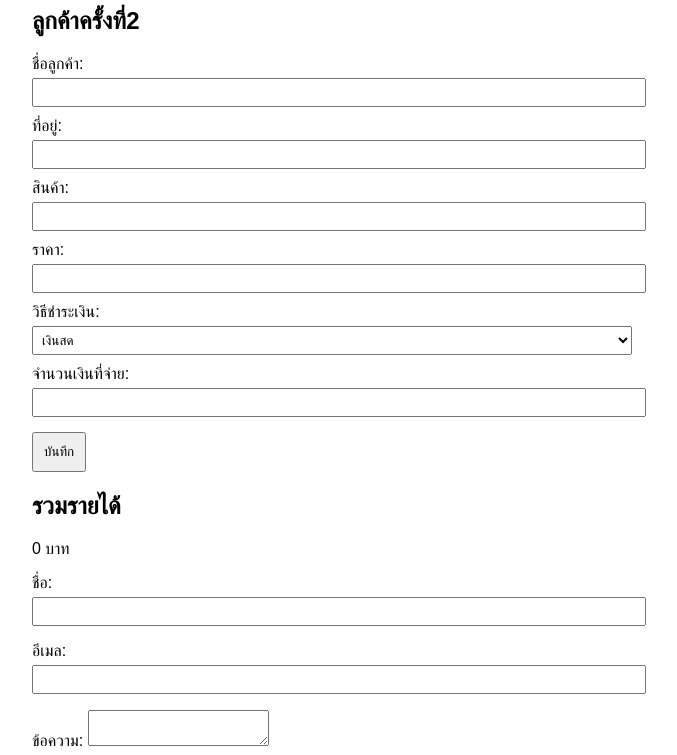
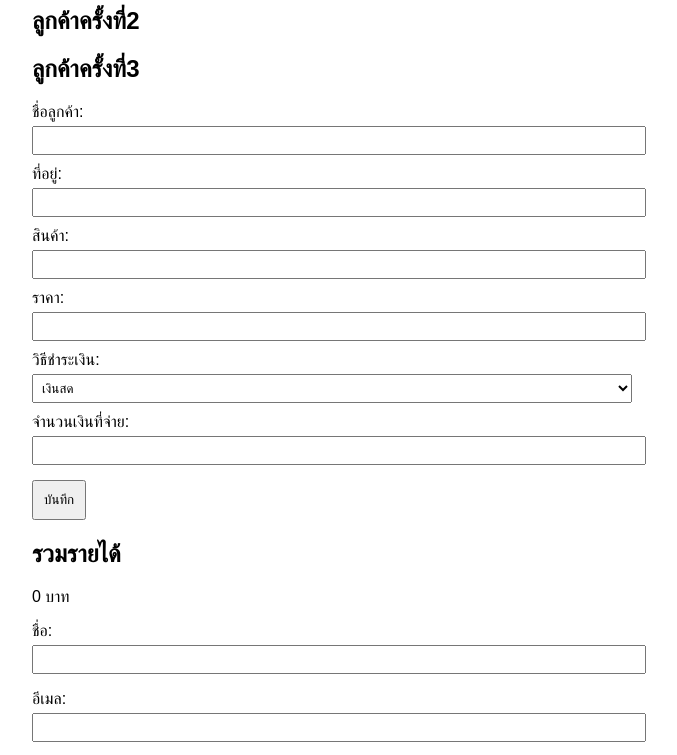
Before and after one commit to Guest91019/customer-web, a website: page index.html in a window 1280 px wide. Shown: the part 93-848 px from the top of the page, without its empty margins (308-985 px from the left). Drawn offline with Linux system fonts and the light colour scheme.

Commit message:
firebase

```diff
--- a/index.html
+++ b/index.html
@@ -14,6 +14,7 @@
 <body>
   <h1>ลูกค้าครั้งที่1</h1>
   <h2>ลูกค้าครั้งที่2</h2>
+  <h2>ลูกค้าครั้งที่3</h2>
 
   <form id="customerForm">
     <label>ชื่อลูกค้า: <input type="text" id="customerName" required></label>
```
